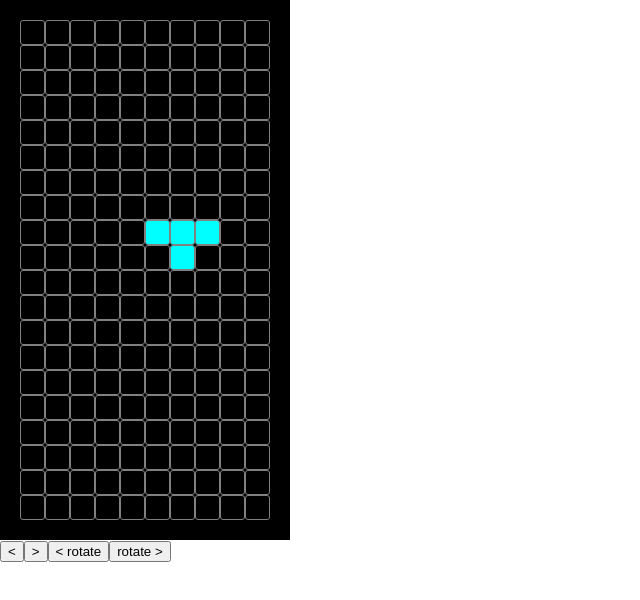
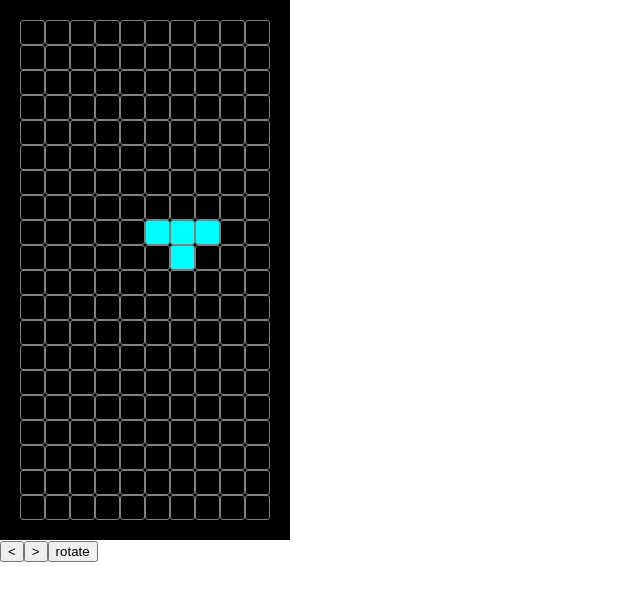
Before and after one commit to senenkovitalik/react-typescript-tetris, a React (Create React App) app: page / in a window 1280 px wide. Shown: the top 600 px of the page, without its empty margins (0-640 px from the left). Built offline with nearby package versions, Linux system fonts and the light colour scheme.

Commit message:
feat: Tetromino rotate only to right

```diff
--- a/src/App.tsx
+++ b/src/App.tsx
@@ -99,21 +99,11 @@ export default function App() {
     }
   };
 
-  const rotateRight = () => {
+  const rotate = () => {
     const newMatrix = [...matrix];
 
     erasePrevCoords(newMatrix);
-    tetromino.rotateRight();
-    fillNextCoords(newMatrix);
-
-    updateMatrix(newMatrix);
-  };
-
-  const rotateLeft = () => {
-    const newMatrix = [...matrix];
-
-    erasePrevCoords(newMatrix);
-    tetromino.rotateLeft();
+    tetromino.rotate();
     fillNextCoords(newMatrix);
 
     updateMatrix(newMatrix);
@@ -193,8 +183,7 @@ export default function App() {
       </div>
       <button onClick={moveLeft}>{'<'}</button>
       <button onClick={moveRight}>{'>'}</button>
-      <button onClick={rotateLeft}>{'< rotate'}</button>
-      <button onClick={rotateRight}>{'rotate >'}</button>
+      <button onClick={rotate}>{'rotate'}</button>
     </React.Fragment>
   );
 }
--- a/src/components/Tetromino/Tetromino.ts
+++ b/src/components/Tetromino/Tetromino.ts
@@ -106,7 +106,5 @@ export default abstract class Tetromino {
     this.coords = this.coords.map(({row, col}) => ({row: row, col: col - 1}));
   }
 
-  abstract rotateLeft(): void
-
-  abstract rotateRight(): void
+  abstract rotate(): void
 }
--- a/src/components/Tetromino/blocks/I.ts
+++ b/src/components/Tetromino/blocks/I.ts
@@ -13,11 +13,7 @@ export default class I extends Tetromino {
     ];
   }
 
-  rotateRight(): void {
-
-  }
-
-  rotateLeft(): void {
+  rotate(): void {
 
   }
 }
--- a/src/components/Tetromino/blocks/J.ts
+++ b/src/components/Tetromino/blocks/J.ts
@@ -13,11 +13,7 @@ export default class J extends Tetromino {
     ];
   }
 
-  rotateRight(): void {
-
-  }
-
-  rotateLeft(): void {
+  rotate(): void {
 
   }
 }
--- a/src/components/Tetromino/blocks/L.ts
+++ b/src/components/Tetromino/blocks/L.ts
@@ -13,11 +13,7 @@ export default class L extends Tetromino {
     ];
   }
 
-  rotateRight(): void {
-
-  }
-
-  rotateLeft(): void {
+  rotate(): void {
 
   }
 }
--- a/src/components/Tetromino/blocks/O.ts
+++ b/src/components/Tetromino/blocks/O.ts
@@ -13,11 +13,7 @@ export default class O extends Tetromino {
     ];
   }
 
-  rotateRight(): void {
-
-  }
-
-  rotateLeft(): void {
+  rotate(): void {
 
   }
 }
--- a/src/components/Tetromino/blocks/S.ts
+++ b/src/components/Tetromino/blocks/S.ts
@@ -13,11 +13,7 @@ export default class S extends Tetromino {
     ];
   }
 
-  rotateRight(): void {
-
-  }
-
-  rotateLeft(): void {
+  rotate(): void {
 
   }
 }
--- a/src/components/Tetromino/blocks/T.ts
+++ b/src/components/Tetromino/blocks/T.ts
@@ -14,17 +14,15 @@ export default class T extends Tetromino {
     ];
   }
 
-  rotateRight(): void {
+  rotate(): void {
     switch (this.orientation) {
       // case letter mean current orientation
       case 'N': {
-        this.orientation = SIDES['N'].right;
         const [left, center, right, bottom] = this.coords;
         this.coords = [{row: right.row - 1, col: right.col - 1}, left, center, bottom]; // U L C B
         break;
       }
       case 'W': {
-        this.orientation = SIDES['W'].right;
         const [up, center, right, bottom] = this.coords;
         this.coords = [
           {row: up.row + 1, col: up.col - 1},
@@ -35,7 +33,6 @@ export default class T extends Tetromino {
         break;
       }
       case 'S': {
-        this.orientation = SIDES['S'].right;
         const [up, left, center, right] = this.coords;
         this.coords = [
           up,
@@ -46,7 +43,6 @@ export default class T extends Tetromino {
         break;
       }
       case 'E': {
-        this.orientation = SIDES['E'].right;
         const [up, left, center, bottom] = this.coords;
         this.coords = [
           {row: left.row - 1, col: left.col + 1},
@@ -57,56 +53,7 @@ export default class T extends Tetromino {
         break;
       }
     }
-  }
 
-  rotateLeft(): void {
-    switch (this.orientation) {
-      // case letter mean current orientation
-      case 'N': {
-        const [left, center, right, bottom] = this.coords;
-        this.coords = [
-          {
-            row: left.row - 1,
-            col: left.col + 1
-          },
-          center,
-          right,
-          bottom
-        ]; // U C R B
-        break;
-      }
-      case 'W': {
-        const [up, center, right, bottom] = this.coords;
-        this.coords = [
-          up,
-          {row: bottom.row - 1, col: bottom.col - 1},
-          center,
-          right,
-        ]; // U L C R
-        break;
-      }
-      case 'S': {
-        const [up, left, center, right] = this.coords;
-        this.coords = [
-          up,
-          left,
-          center,
-          {row: right.row + 1, col: right.col - 1}
-        ]; // U L C B
-        break;
-      }
-      case 'E': {
-        const [up, left, center, bottom] = this.coords;
-        this.coords = [
-          left,
-          center,
-          {row: up.row + 1, col: up.col + 1},
-          bottom
-        ]; // U L C B
-        break;
-      }
-    }
-
-    this.orientation = SIDES[this.orientation].left;
+    this.orientation = SIDES[this.orientation];
   }
 }
--- a/src/components/Tetromino/blocks/Z.ts
+++ b/src/components/Tetromino/blocks/Z.ts
@@ -13,11 +13,7 @@ export default class Z extends Tetromino {
     ];
   }
 
-  rotateRight(): void {
-
-  }
-
-  rotateLeft(): void {
+  rotate(): void {
 
   }
 }
--- a/src/components/Tetromino/constants.ts
+++ b/src/components/Tetromino/constants.ts
@@ -3,20 +3,8 @@ import {Side, TetrominoType} from './types';
 export const TETROMINO_TYPES: TetrominoType[] = ["I", "O", "L", "S", "Z", "T", "J"];
 
 export const SIDES: Side = {
-  'N': {
-    left: 'W',
-    right: 'E'
-  },
-  'W': {
-    left: 'S',
-    right: 'N'
-  },
-  'S': {
-    left: 'E',
-    right: 'W'
-  },
-  'E': {
-    left: 'N',
-    right: 'S'
-  }
+  'N': 'E',
+  'W': 'N',
+  'S': 'W',
+  'E': 'S'
 };
--- a/src/components/Tetromino/types.ts
+++ b/src/components/Tetromino/types.ts
@@ -3,8 +3,5 @@ export type TetrominoType = 'I' | 'O' | 'L' | 'S' | 'Z' | 'T' | 'J';
 export type Orientation = "N" | "W" | "S" | "E";
 
 export type Side = {
-  [O in Orientation]: {
-    left: Orientation,
-    right: Orientation
-  }
+  [O in Orientation]: Orientation
 }
```
